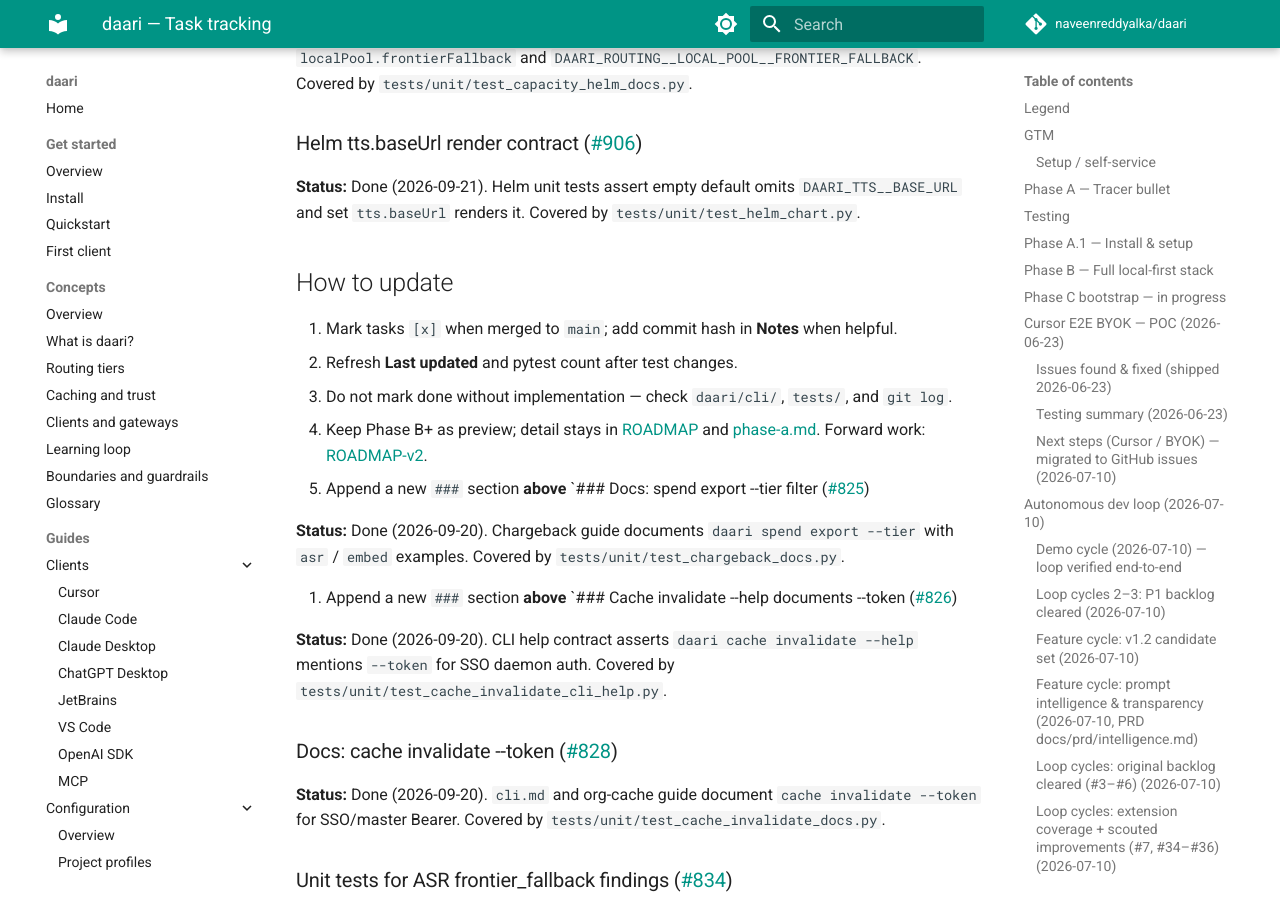
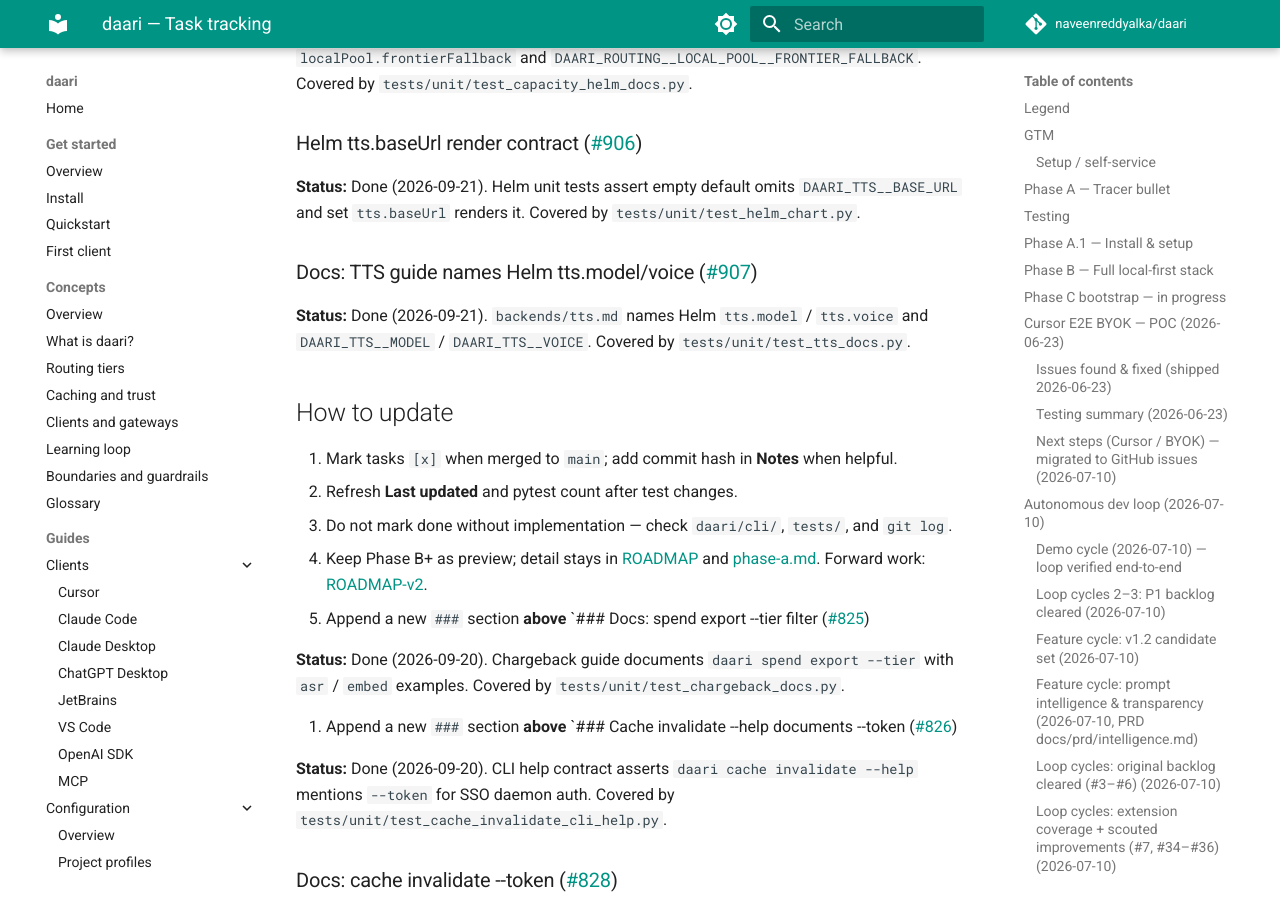
Before and after one commit to naveenreddyalka/daari, an MkDocs documentation site: the page built from docs/TRACKING.md, in a window 1280 px wide and 900 px high, scrolled down 93381 px. Built offline with MkDocs 1.6.1 and Material for MkDocs 9.7.7, drawn with Linux system fonts in a browser that asks for light colours; comment, search, counter and statistics services are not loaded.

Commit message:
docs(guide): note Helm tts.model and tts.voice in the TTS guide (#911)
Operators configuring Kokoro from the chart need the same model and voice knobs named in the backend guide.

Co-authored-by: Cursor <cursoragent@cursor.com>

```diff
--- a/docs/TRACKING.md
+++ b/docs/TRACKING.md
@@ -3900,6 +3900,14 @@ in doctor-health. Covered by `tests/unit/test_doctor_scoped_cache_fleet.py`.
 `tests/unit/test_helm_chart.py`.
 
 
+### Docs: TTS guide names Helm tts.model/voice ([#907](https://github.com/naveenreddyalka/daari/issues/907))
+
+<!-- tracking:#907 -->
+**Status:** Done (2026-09-21). `backends/tts.md` names Helm `tts.model` /
+`tts.voice` and `DAARI_TTS__MODEL` / `DAARI_TTS__VOICE`. Covered by
+`tests/unit/test_tts_docs.py`.
+
+
 ## How to update
 
 1. Mark tasks `[x]` when merged to `main`; add commit hash in **Notes** when helpful.
```
Also changed, not shown: docs/developer/guides/backends/tts.md (+1 -1 lines), 1 other file.
